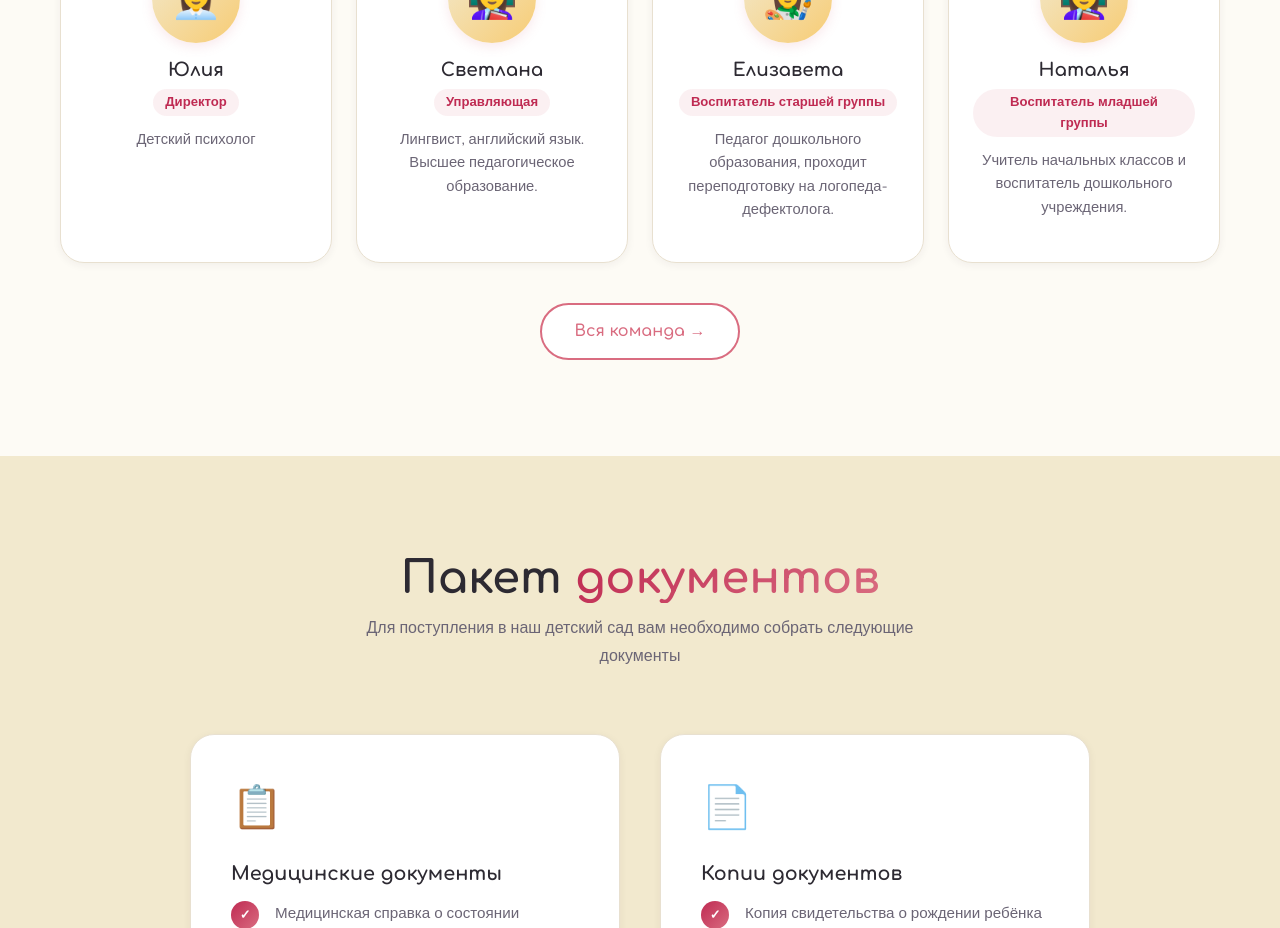
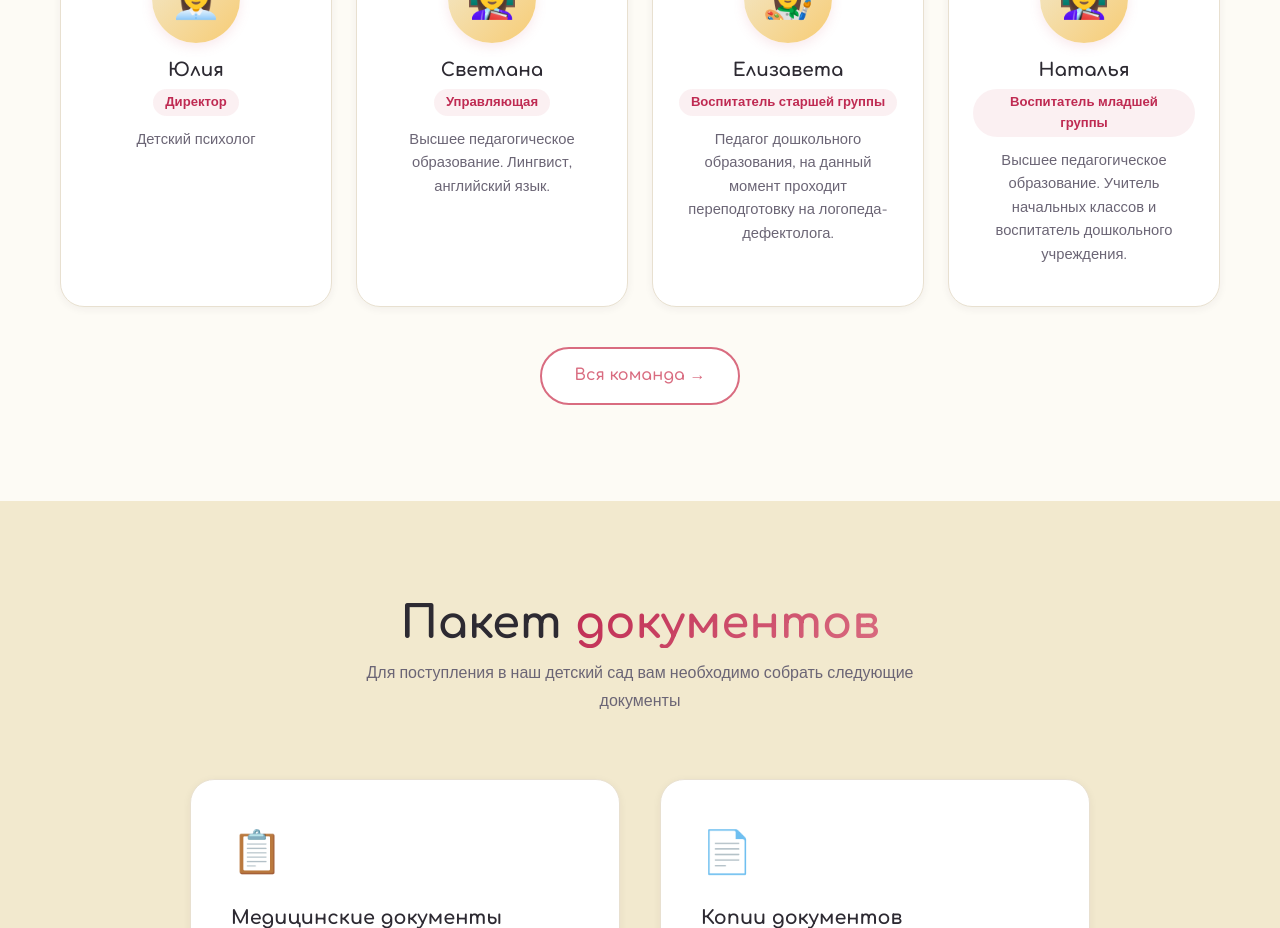
Before and after one commit to djxjxbh67-rgb/slavnyimalyi, a Next.js app: page / in a window 1280 px wide. Shown: the part 3380-4308 px from the top of the page. Built offline with nearby package versions, Linux system fonts and the light colour scheme.

Commit message:
refactor: extract team data to JSON for easy client editing

```diff
--- a/app/page.js
+++ b/app/page.js
@@ -2,6 +2,7 @@ import Image from "next/image";
 import Link from "next/link";
 import styles from "./page.module.css";
 import imgPlayroom from "../public/images/gallery/playroom.png";
+import teamData from "../data/team.json";
 
 export default function Home() {
   return (
@@ -187,32 +188,7 @@ export default function Home() {
           </p>
 
           <div className={styles.teamGrid}>
-            {[
-              {
-                emoji: "👩‍💼",
-                name: "Юлия",
-                role: "Директор",
-                bio: "Детский психолог",
-              },
-              {
-                emoji: "👩‍🏫",
-                name: "Светлана",
-                role: "Управляющая",
-                bio: "Лингвист, английский язык. Высшее педагогическое образование.",
-              },
-              {
-                emoji: "👩‍🎨",
-                name: "Елизавета",
-                role: "Воспитатель старшей группы",
-                bio: "Педагог дошкольного образования, проходит переподготовку на логопеда-дефектолога.",
-              },
-              {
-                emoji: "👩‍🏫",
-                name: "Наталья",
-                role: "Воспитатель младшей группы",
-                bio: "Учитель начальных классов и воспитатель дошкольного учреждения.",
-              },
-            ].map((member, i) => (
+            {teamData.slice(0, 4).map((member, i) => (
               <div
                 key={i}
                 className={`card animate-fade-in-up delay-${i + 1} ${styles.teamCard}`}
@@ -222,7 +198,7 @@ export default function Home() {
                 </div>
                 <h3>{member.name}</h3>
                 <span className={styles.teamRole}>{member.role}</span>
-                <p>{member.bio}</p>
+                <p>{member.education}</p>
               </div>
             ))}
           </div>
--- /dev/null
+++ b/data/team.json
@@ -0,0 +1,66 @@
+[
+  {
+    "name": "Юлия",
+    "role": "Директор",
+    "emoji": "👩‍💼",
+    "birthday": "15 июня",
+    "education": "Детский психолог",
+    "motto": ""
+  },
+  {
+    "name": "Светлана",
+    "role": "Управляющая",
+    "emoji": "👩‍🏫",
+    "birthday": "16 августа",
+    "education": "Высшее педагогическое образование. Лингвист, английский язык.",
+    "motto": "Воспитываем будущее, создаём настоящее!"
+  },
+  {
+    "name": "Елизавета",
+    "role": "Воспитатель старшей группы",
+    "emoji": "👩‍🎨",
+    "birthday": "",
+    "education": "Педагог дошкольного образования, на данный момент проходит переподготовку на логопеда-дефектолога.",
+    "motto": ""
+  },
+  {
+    "name": "Наталья",
+    "role": "Воспитатель младшей группы",
+    "emoji": "👩‍🏫",
+    "birthday": "",
+    "education": "Высшее педагогическое образование. Учитель начальных классов и воспитатель дошкольного учреждения.",
+    "motto": "Дети — это не сосуды, которые нужно заполнить, а факелы, которые нужно зажечь."
+  },
+  {
+    "name": "Олеся",
+    "role": "Помощник воспитателя",
+    "emoji": "🤝",
+    "birthday": "",
+    "education": "Медицинский работник",
+    "motto": ""
+  },
+  {
+    "name": "Светлана",
+    "role": "Повар",
+    "emoji": "👩‍🍳",
+    "birthday": "17 июня",
+    "education": "Повар-кондитер",
+    "motto": ""
+  },
+  {
+    "name": "Елена Геннадьевна",
+    "role": "Логопед",
+    "emoji": "🗣️",
+    "birthday": "",
+    "education": "",
+    "motto": ""
+  },
+  {
+    "name": "Елена",
+    "role": "Музыкальный руководитель",
+    "emoji": "🎵",
+    "birthday": "",
+    "education": "",
+    "motto": ""
+  }
+]
```
Also changed, not shown: app/team/page.js (+2 -68 lines), 1 other file (tests, documents, lock files or other folders).
